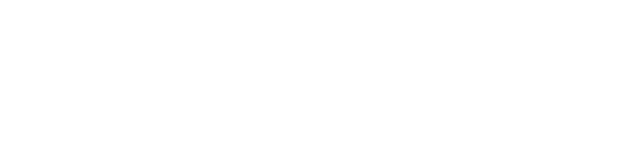
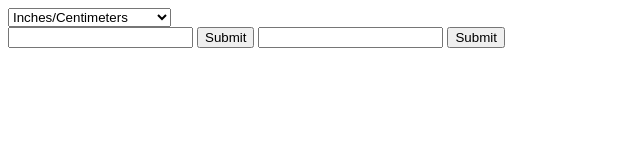
Before and after one commit to traceyr/Lab-Class-15, a plain HTML site: page indexCalculator.html in a window 1280 px wide. Shown: the whole page, without its empty margins (0-640 px from the left). Drawn offline with Linux system fonts and the light colour scheme.

Commit message:
html setup

```diff
--- a/indexCalculator.html
+++ b/indexCalculator.html
@@ -6,8 +6,28 @@
   <title>Calculator</title>
   <link rel="stylesheet" type="text/css" href="css/styleCalc.css">
 </head>
-
 <body>
+  <header>
+  </header>
+  <div id="conversionCalc">
+    <div id="choiceDropDown">
+      <select name="mainDropDown">
+        <option value="in/cm">Inches/Centimeters</option>
+        <option value="floz/ml">Fluid oz/Millileters</option>
+        <option value="miles/km">Miles/Kilometers</option>
+        <option value="lbs/kg">Pounds/Kilograms</option>
+        <option value="standard/metric">Shit Ton/Metric Shit Ton</option>
+      </select>
+      </div>
+      <div id="form">
+        <form>
+          <input type="text" class="leftConv">
+          <input type="submit" name="Submit" value="Submit" class="leftConv">
+          <input type="text"  class="rightConv">
+          <input type="submit" name="Submit" value="Submit"class="rightConv">
+        </form>
+      </div>
+    </div>
   <script src="app.js"></script>
 </body>
 
```
